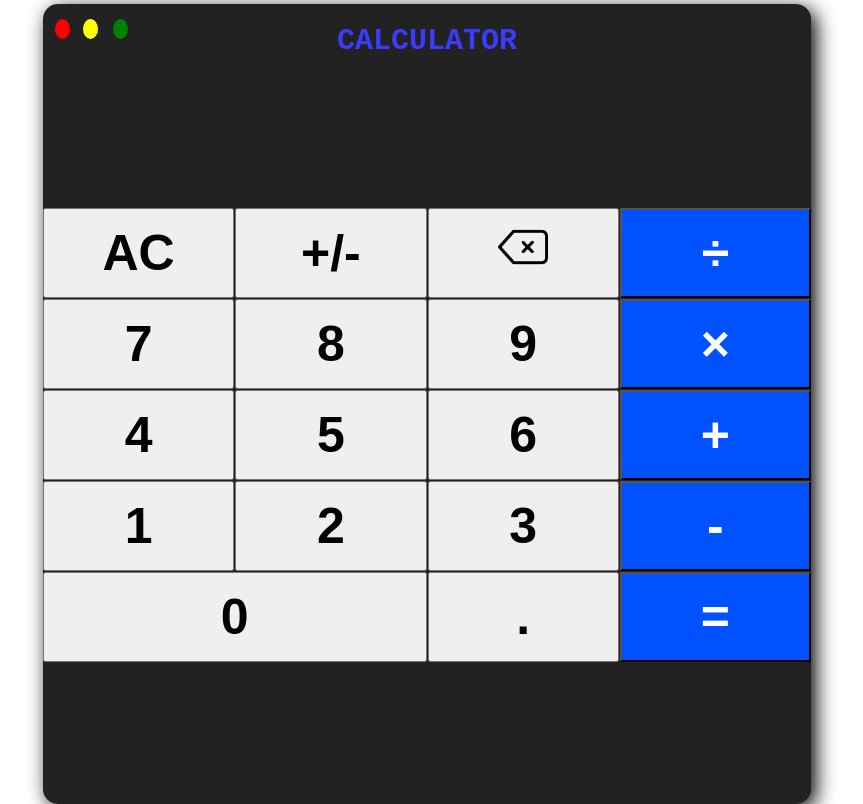
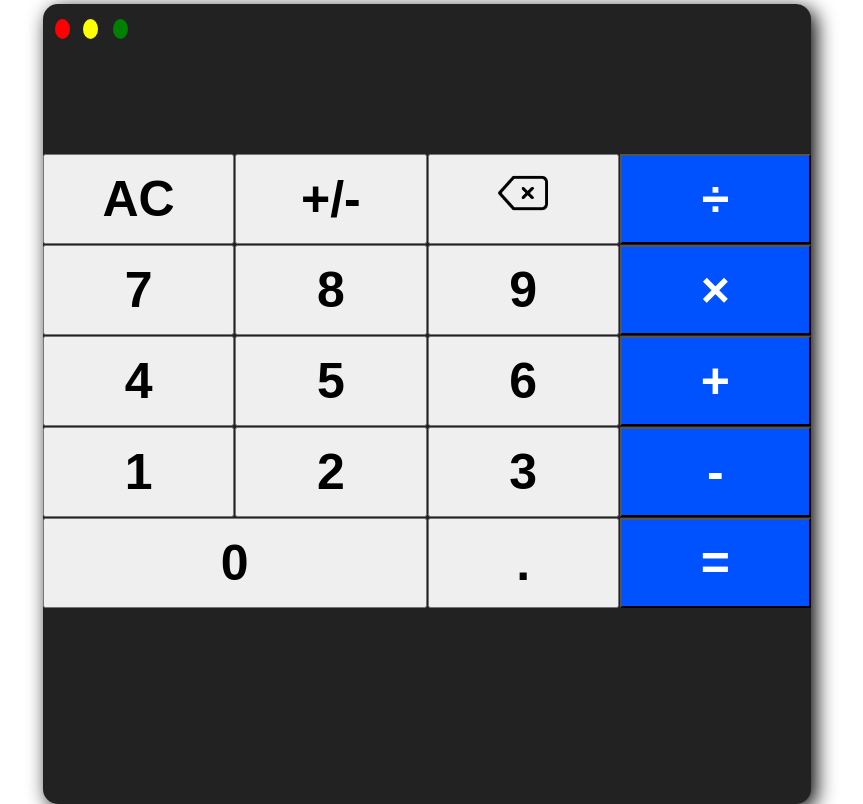
Before and after one commit to Aryan9131/React_Calculator, a React (Create React App) app: page / in a window 1280 px wide. Shown: the whole page, without its empty margins (213-1076 px from the left). Built offline with nearby package versions, Linux system fonts and the light colour scheme; a web font is replaced by a local one.

Commit message:
Update calculater.jsx

```diff
--- a/src/component/calculater.jsx
+++ b/src/component/calculater.jsx
@@ -13,11 +13,6 @@ const Calculator = ({ calculate, handleBack, handleClear, handleClick, result, h
             <span className={styles.toggle}></span>
             <span className={styles.toggle}></span>
             <span className={styles.toggle}></span>
-
-            {/*calculator Heading */}
-            <div className={styles.title}>
-                <h1>Calculator</h1>
-            </div>
 
             {/* screen */}
             <div className={styles.inputCont}>
```
